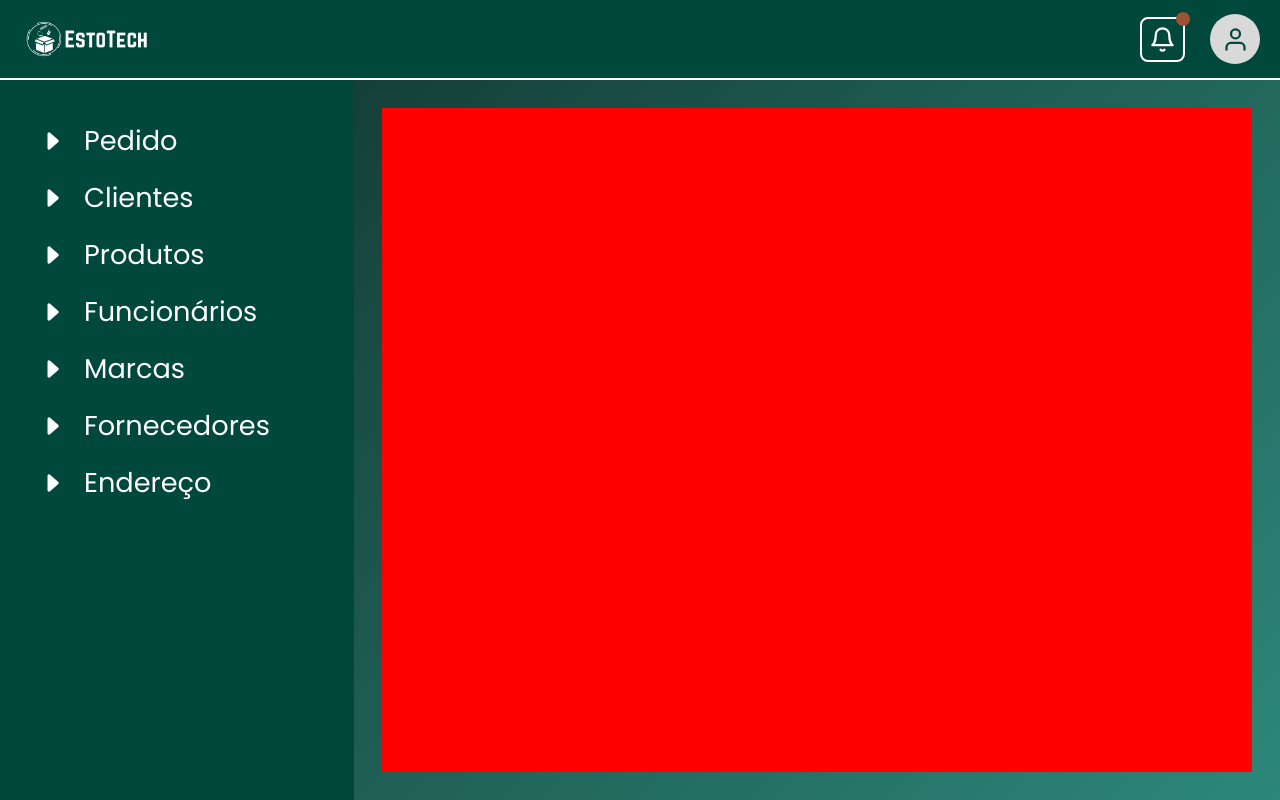
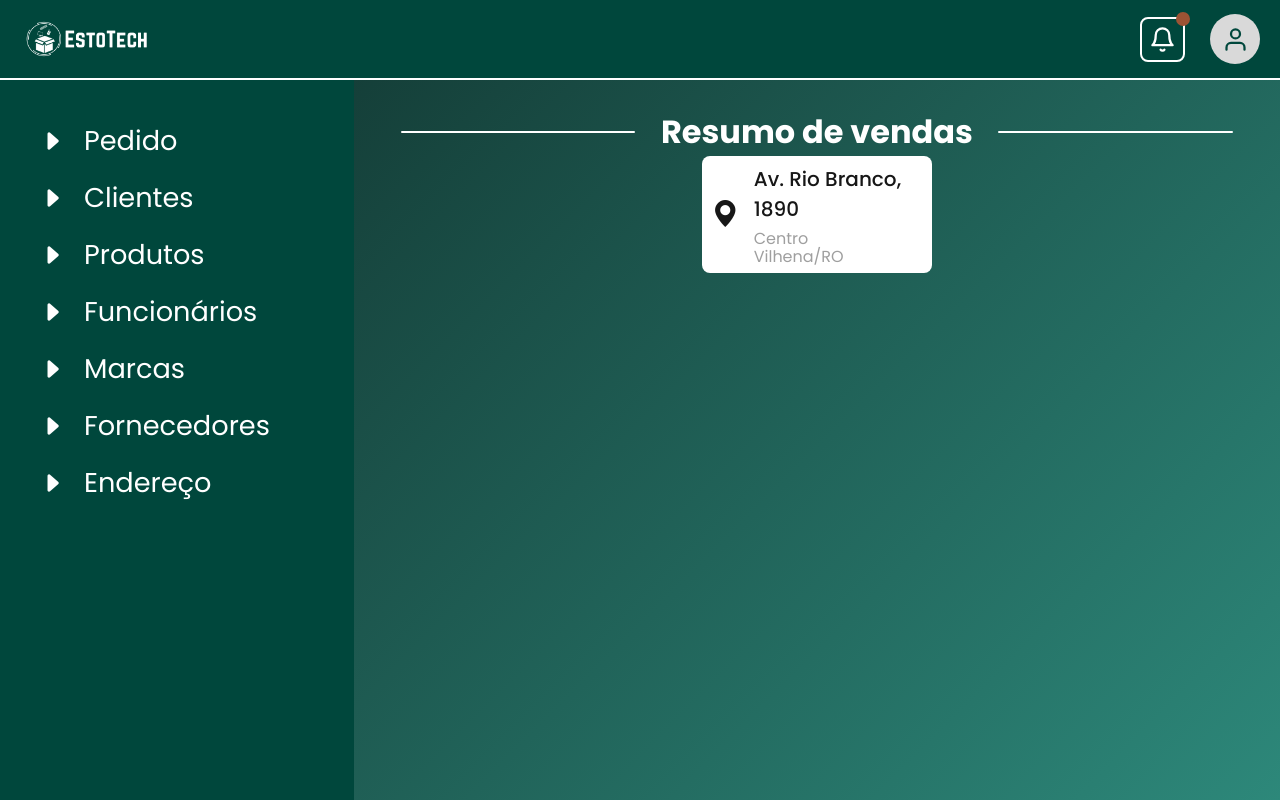
Before and after one commit to JoaoViniciusG/fs-next, a Next.js app: page /interno in a window 1280 px wide. Built offline with nearby package versions, Linux system fonts and the light colour scheme.

Commit message:
18/02 .1

```diff
--- a/files/sideBarConfig.js
+++ b/files/sideBarConfig.js
@@ -97,11 +97,11 @@ export const sideBarConfig = [
             },
             {
                 name: "Visualizar endereço",
-                route: "modulos/enderecos/informacoesEndereco.html"
+                route: "/interno/endereco/visualizar"
             },
             {
                 name: "Alterar endereço",
-                route: "/interno/pedidos/criar_pedidos"
+                route: "/interno/endereco/alterar"
             }
         ]
     }
--- a/src/app/globals.css
+++ b/src/app/globals.css
@@ -8,6 +8,7 @@
   --mediumgray: #2e2e2e;
   --dark-medium-gray:#202020;
   --lightgray: #D9D9D9;
+  --light-bold-gray: #9F9F9F;
   --ligth-medium-gray: #c7c7c7;
   --ligth-white:#e7e7e7;
 
--- a/src/app/interno/page.jsx
+++ b/src/app/interno/page.jsx
@@ -1,7 +1,19 @@
-export default function PageTeste() {
+import SmallContainer from '@/components/internoInicio/smallContainer/smallContainer';
+import styles from './page.module.css';
+import AddressOption from '@/components/containers/endereco/addressOption';
+
+export default function PageInternoInicio() {
   return (
-    <div style={{flex: 1, height: '100%', backgroundColor: 'red'}}>
+    <div className={styles.containerMaster}>
+      <div className={styles.containerTitle}>
+        <div/>
+        <h1>Resumo de vendas</h1>
+        <div/>
+      </div>
 
+      <div className={styles.containerContentMain}>
+        <AddressOption id={10} logradouro="Av. Rio Branco" numero={1890} bairro="Centro" cidade="Vilhena" UF="RO"/>
+      </div>
     </div>
   );
 }
--- /dev/null
+++ b/src/app/interno/page.module.css
@@ -0,0 +1,28 @@
+.containerMaster {
+    display: flex;
+    flex-direction: column;
+    align-items: center;
+    height: 100%;
+    flex: 1;
+    padding: 0 1.5vw;
+}
+
+.containerTitle {
+    display: flex;
+    align-items: center;
+    justify-content: space-between;
+    width: 100%;
+    gap: 2vw;
+}
+
+.containerTitle div {
+    border-radius: 10px;
+    height: 2px;
+    width: 100%;
+    background-color: var(--white);
+}
+
+.containerTitle h1 {
+    color: var(--white);
+    text-wrap: nowrap;
+}
--- /dev/null
+++ b/src/components/containers/endereco/addressOption.jsx
@@ -0,0 +1,24 @@
+"use client";
+
+import styles from './addressOption.module.css';
+
+import { useRouter } from 'next/navigation';
+
+export default function AddressOption({ id, logradouro, numero, bairro, cidade, UF }) {
+    const router = useRouter();
+
+    return (
+        <div
+            className={styles.containerMaster}
+            onClick={() => router.push(`/interno/endereco/visualizar?${id}`)}>
+
+            <i className={`bi bi-geo-alt-fill ${styles.iconLocation}`}></i>
+
+            <div className={styles.textContainer}>
+                <h3 className={styles.textTitle}>{logradouro}, {numero}</h3>
+
+                <p className={styles.text}>{bairro}<br/>{cidade}/{UF}</p>
+            </div>
+        </div>
+    );
+}
--- /dev/null
+++ b/src/components/containers/endereco/addressOption.module.css
@@ -0,0 +1,36 @@
+.containerMaster {
+    display: flex;
+    align-items: center;
+    justify-content: start;
+    background-color: var(--white);
+    padding: 8px 10px;
+    width: 18vw;
+    border-radius: 8px;
+    gap: 15px;
+    cursor: pointer;
+}
+
+.iconLocation {
+    font-size: 27px;
+}
+
+.textTitle {
+    font-family: "Poppins";
+    font-weight: 500;
+    font-size: 1.25em;
+    color: var(--black);
+}
+
+.text {
+    color: #9F9F9F;
+    font-family: "Poppins";
+    font-weight: 400;
+    font-size: 1em;
+    line-height: 1.1em;
+}
+
+.textContainer {
+    display: flex;
+    flex-direction: column;
+    gap: 6px
+}
--- /dev/null
+++ b/src/components/internoInicio/smallContainer/smallContainer.jsx
@@ -0,0 +1,16 @@
+import styles from './smallContainer.module.css';
+
+export default function SmallContainer({ title, value, variance, prefix, hoverColor, callback = () => {}, backgroundColor = "#FFF" }) {
+    return (
+        <div
+            className={styles.containerMaster}
+            style={{backgroundColor: backgroundColor}}>
+
+            <h2>{title}</h2>
+
+            <div>
+
+            </div>
+        </div>
+    )
+}
--- /dev/null
+++ b/src/components/internoInicio/smallContainer/smallContainer.module.css
@@ -0,0 +1,6 @@
+.containerMaster {
+    height: 20vw;
+    width: 20vw;
+    border-radius: 10px;
+
+}
```
